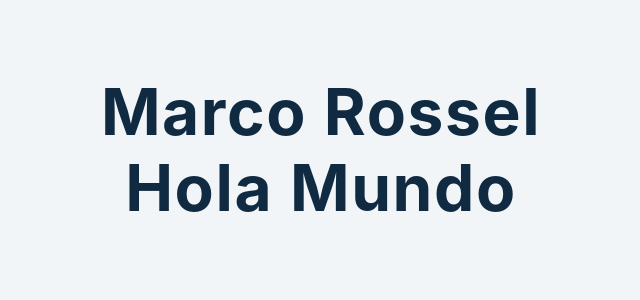
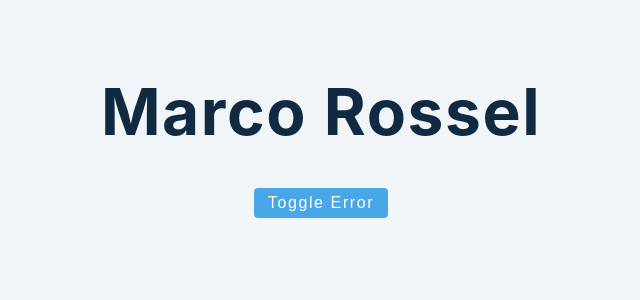
Before and after one commit to MarcoRosselDev/react-advanced-2020, a React (Create React App) app: page / in a window 1280 px wide. Shown: the top 300 px of the page, without its empty margins (319-959 px from the left). Built offline with nearby package versions, Linux system fonts and the light colour scheme.

Commit message:
short circuit 1.2

```diff
--- a/src/tutorial/3-conditional-rendering/setup/2-short-circuit.js
+++ b/src/tutorial/3-conditional-rendering/setup/2-short-circuit.js
@@ -4,14 +4,13 @@ import React, { useState } from "react";
 
 const ShortCircuit = () => {
   const [text, setText] = useState("");
-  const firstValue = text || "hello world";
-  const secondValue = text && "hello world";
+  const [isError, setIsError] = useState(false);
 
   return (
     <>
       <h1>{text || "marco rossel"}</h1>
-      {text && <h1>hola mundo</h1>}
-      {!text && <h1>hola mundo</h1>}
+      <button className="btn">toggle error</button>
+      {isError && <h1>Error...</h1>}
     </>
   );
 };
```
